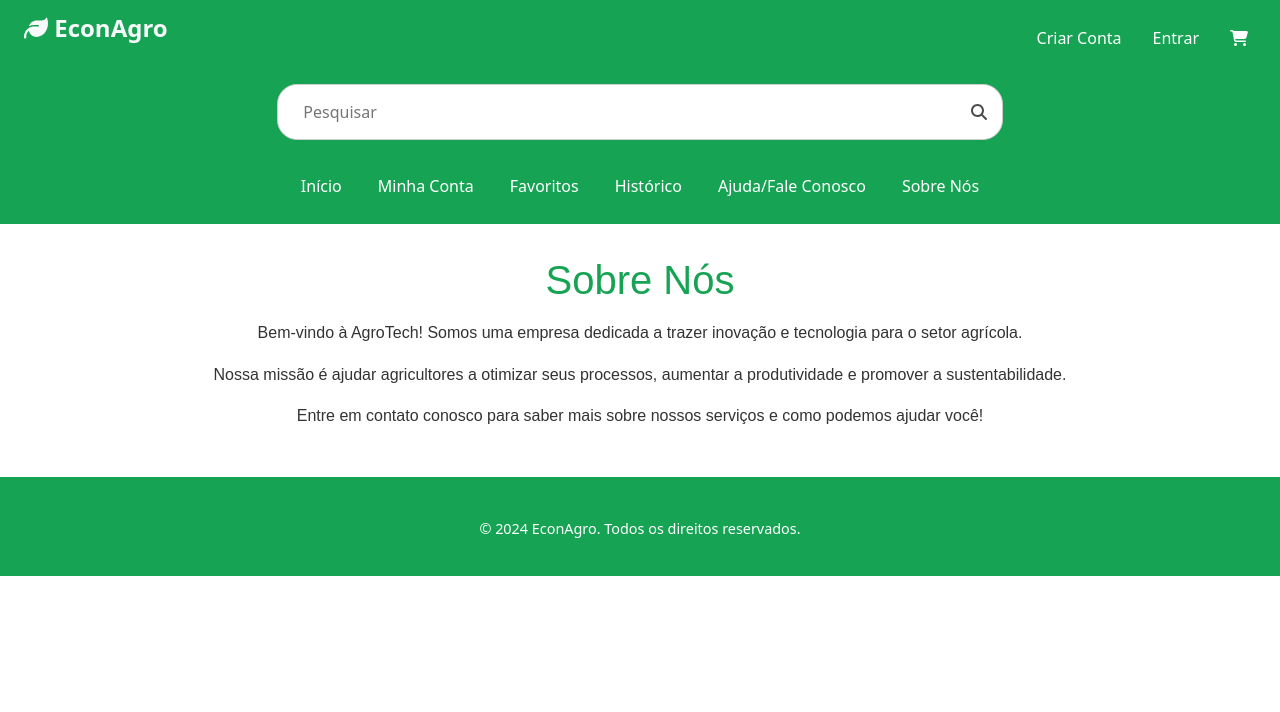
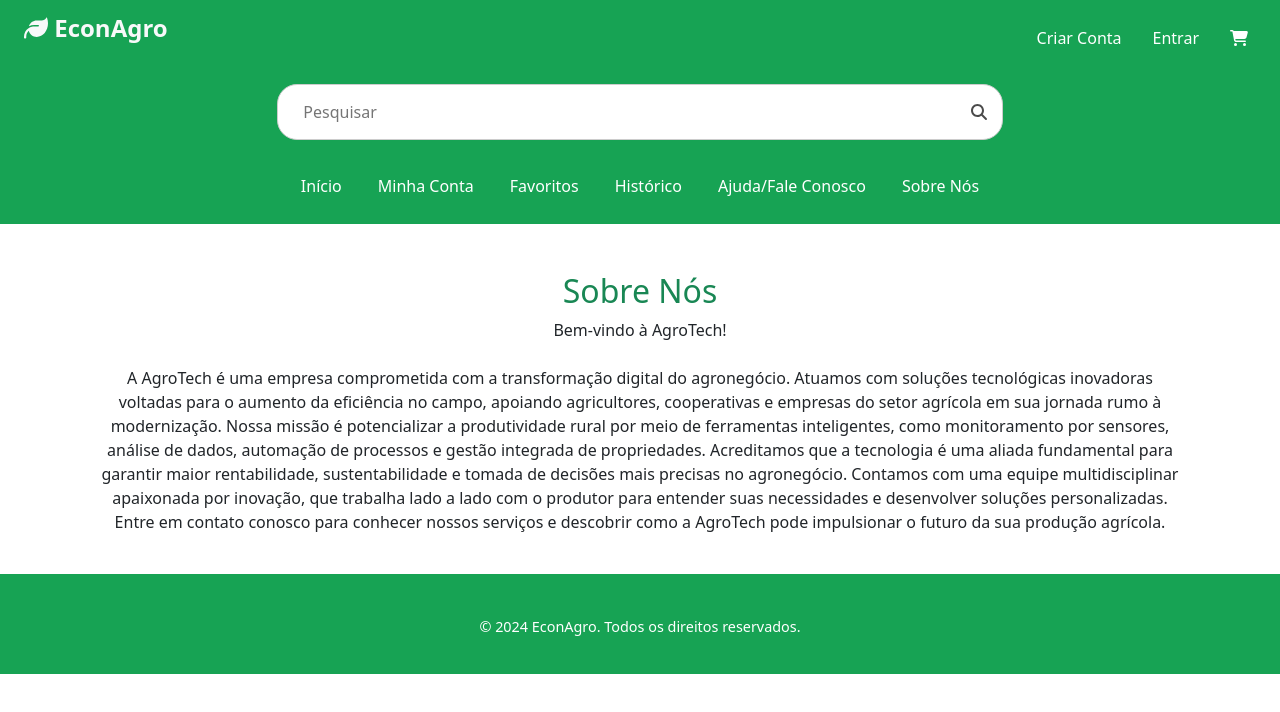
Before and after one commit to CaiqueAzevedo65/EconAgro, a React (Create React App) app in the folder techagro/: page /aboutus in a window 1280 px wide. Shown: the top 712 px of the page. Built offline with nearby package versions, Linux system fonts and the light colour scheme.

Commit message:
[Caique - Formatação "Sobre Nós"]

```diff
--- a/techagro/src/Styles/SobreNos.css
+++ b/techagro/src/Styles/SobreNos.css
@@ -1,12 +1,17 @@
+:root {
+    --color-green: #17A354;
+    --color-light: #ffffff;
+    --font-body: "Lora", serif;
+}
+
 .sobre-nos {
     padding: 2rem;
-    text-align: center;
     font-family: var(--font-body);
     color: #333;
 }
 
-.sobre-nos h1 {
-    font-size: 2.5rem;
+.sobre-nos h2 {
+    font-size: 2rem;
     color: var(--color-green);
     margin-bottom: 1rem;
 }
--- a/techagro/src/components/SobreNos.js
+++ b/techagro/src/components/SobreNos.js
@@ -1,20 +1,26 @@
 import React from 'react';
-import '../Styles/SobreNos.css'; // Crie um arquivo CSS para estilização, se necessário.
+import '../Styles/SobreNos.css';
 
 const SobreNos = () => {
     return (
-        <div className="sobre-nos">
-            <h1>Sobre Nós</h1>
-            <p>
-                Bem-vindo à AgroTech! Somos uma empresa dedicada a trazer inovação e tecnologia para o setor agrícola.
-            </p>
-            <p>
-                Nossa missão é ajudar agricultores a otimizar seus processos, aumentar a produtividade e promover a sustentabilidade.
-            </p>
-            <p>
-                Entre em contato conosco para saber mais sobre nossos serviços e como podemos ajudar você!
-            </p>
-        </div>
+        <main className="container mx-auto mt-4 p-4">
+            <section id="sobre-nos" className="mb-8">
+                <h2 className="text-center text-success">Sobre Nós</h2>
+                <p className="text-center mb-4">
+                    Bem-vindo à AgroTech!
+                </p>
+                <div className="row">
+                    <div>
+                        <p>
+                        A AgroTech é uma empresa comprometida com a transformação digital do agronegócio. Atuamos com soluções tecnológicas inovadoras voltadas para o aumento da eficiência no campo, apoiando agricultores, cooperativas e empresas do setor agrícola em sua jornada rumo à modernização.
+                        Nossa missão é potencializar a produtividade rural por meio de ferramentas inteligentes, como monitoramento por sensores, análise de dados, automação de processos e gestão integrada de propriedades. Acreditamos que a tecnologia é uma aliada fundamental para garantir maior rentabilidade, sustentabilidade e tomada de decisões mais precisas no agronegócio.
+                        Contamos com uma equipe multidisciplinar apaixonada por inovação, que trabalha lado a lado com o produtor para entender suas necessidades e desenvolver soluções personalizadas.
+                        Entre em contato conosco para conhecer nossos serviços e descobrir como a AgroTech pode impulsionar o futuro da sua produção agrícola.
+                        </p>
+                    </div>
+                </div>
+            </section>
+        </main>
     );
 };
 
```
